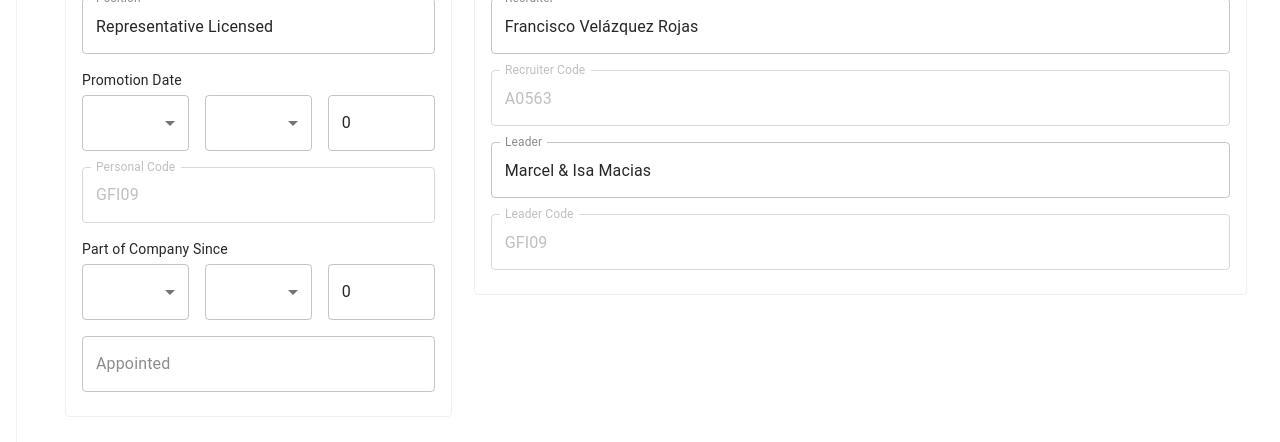
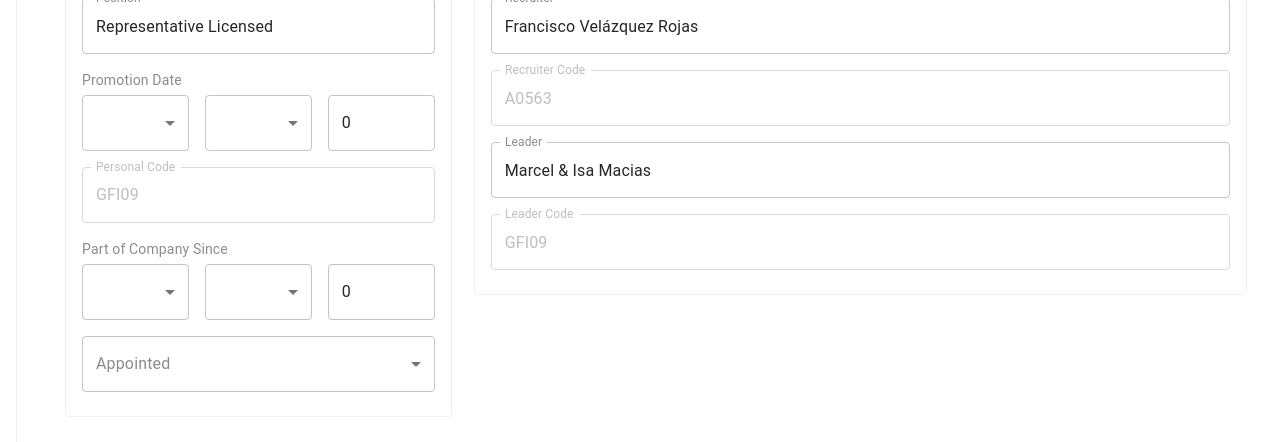
Before and after one commit to kurtco/sellium-frontend, a Next.js app: page /agentdetails/1 in a window 1280 px wide. Shown: the part 285-727 px from the top of the page. Built offline with nearby package versions, Linux system fonts and the light colour scheme.

Commit message:
new select to show the insurance companies

```diff
--- a/src/app/_components/DateSelectedField.tsx
+++ b/src/app/_components/DateSelectedField.tsx
@@ -35,7 +35,7 @@ const DateSelectField = ({
 
   return (
     <>
-      <Typography variant="body2" gutterBottom>
+      <Typography variant="body2" color="textSecondary" gutterBottom>
         {label}
       </Typography>
       <Grid2 container spacing={2} alignItems="center">
--- a/src/app/_components/Details/JobInformation/JobDependenciesCard.tsx
+++ b/src/app/_components/Details/JobInformation/JobDependenciesCard.tsx
@@ -9,6 +9,7 @@ import {
   Divider,
 } from "@mui/material";
 import Grid2 from "@mui/material/Grid2";
+import { JobDependenciesCardLabels } from "@/constants/labels.enums";
 
 interface JobDependenciesCardProps {
   jobDependencies: {
@@ -28,7 +29,7 @@ const JobDependenciesCard = ({
     <Card variant="outlined">
       <CardContent>
         <Typography variant="h6" gutterBottom>
-          Dependencies
+          {JobDependenciesCardLabels.title}
         </Typography>
         <Divider sx={{ marginBottom: 2 }} />
 
@@ -36,7 +37,7 @@ const JobDependenciesCard = ({
           <Grid2 size={12}>
             <TextField
               fullWidth
-              label="Recruiter"
+              label={JobDependenciesCardLabels.recruiterField}
               value={jobDependencies.recruiter}
               onChange={(e) =>
                 setJobDependencies({
@@ -51,7 +52,7 @@ const JobDependenciesCard = ({
           <Grid2 size={12}>
             <TextField
               fullWidth
-              label="Recruiter Code"
+              label={JobDependenciesCardLabels.recruiterCodeField}
               value={jobDependencies.recruiterCode}
               variant="outlined"
               disabled
@@ -61,7 +62,7 @@ const JobDependenciesCard = ({
           <Grid2 size={12}>
             <TextField
               fullWidth
-              label="Leader"
+              label={JobDependenciesCardLabels.leaderField}
               value={jobDependencies.leader}
               onChange={(e) =>
                 setJobDependencies({
@@ -76,7 +77,7 @@ const JobDependenciesCard = ({
           <Grid2 size={12}>
             <TextField
               fullWidth
-              label="Leader Code"
+              label={JobDependenciesCardLabels.leaderCodeField}
               value={jobDependencies.leaderCode}
               variant="outlined"
               disabled
--- a/src/app/_components/Details/JobInformation/JobDetailsCard.tsx
+++ b/src/app/_components/Details/JobInformation/JobDetailsCard.tsx
@@ -8,9 +8,15 @@ import {
   TextField,
   Typography,
   Divider,
+  FormControl,
+  InputLabel,
+  Select,
+  MenuItem,
 } from "@mui/material";
 import Grid2 from "@mui/material/Grid2";
 import DateSelectField from "../../DateSelectedField";
+import { JobDetailsCardLabels } from "@/constants/labels.enums";
+import { insuranceCompanies } from "@/constants/constant";
 
 interface JobDetailsCardProps {
   jobDetails: {
@@ -47,7 +53,7 @@ const JobDetailsCard = ({ jobDetails, setJobDetails }: JobDetailsCardProps) => {
       <Card variant="outlined">
         <CardContent>
           <Typography variant="h6" gutterBottom>
-            Job Details
+            {JobDetailsCardLabels.title}
           </Typography>
           <Divider sx={{ marginBottom: 2 }} />
 
@@ -55,7 +61,7 @@ const JobDetailsCard = ({ jobDetails, setJobDetails }: JobDetailsCardProps) => {
             <Grid2 size={12}>
               <TextField
                 fullWidth
-                label="Position"
+                label={JobDetailsCardLabels.positionField}
                 value={jobDetails.position}
                 onChange={(e) =>
                   setJobDetails({ ...jobDetails, position: e.target.value })
@@ -66,7 +72,7 @@ const JobDetailsCard = ({ jobDetails, setJobDetails }: JobDetailsCardProps) => {
 
             <Grid2 size={12}>
               <DateSelectField
-                label="Promotion Date"
+                label={JobDetailsCardLabels.promotionDateField}
                 selectedMonth={jobDetails.promotionDate.month}
                 selectedDay={jobDetails.promotionDate.day}
                 selectedYear={jobDetails.promotionDate.year}
@@ -89,7 +95,7 @@ const JobDetailsCard = ({ jobDetails, setJobDetails }: JobDetailsCardProps) => {
             <Grid2 size={12}>
               <TextField
                 fullWidth
-                label="Personal Code"
+                label={JobDetailsCardLabels.personalCodeField}
                 value={jobDetails.personalCode}
                 variant="outlined"
                 disabled
@@ -98,7 +104,7 @@ const JobDetailsCard = ({ jobDetails, setJobDetails }: JobDetailsCardProps) => {
 
             <Grid2 size={12}>
               <DateSelectField
-                label="Part of Company Since"
+                label={JobDetailsCardLabels.sinceInCompany}
                 selectedMonth={jobDetails.companyDate.month}
                 selectedDay={jobDetails.companyDate.day}
                 selectedYear={jobDetails.companyDate.year}
@@ -119,15 +125,22 @@ const JobDetailsCard = ({ jobDetails, setJobDetails }: JobDetailsCardProps) => {
             </Grid2>
 
             <Grid2 size={12}>
-              <TextField
-                fullWidth
-                label="Appointed"
-                value={jobDetails.appointed}
-                onChange={(e) =>
-                  setJobDetails({ ...jobDetails, appointed: e.target.value })
-                }
-                variant="outlined"
-              />
+              <FormControl fullWidth>
+                <InputLabel>{JobDetailsCardLabels.appointedField}</InputLabel>
+                <Select
+                  value={jobDetails.appointed}
+                  onChange={(e) =>
+                    setJobDetails({ ...jobDetails, appointed: e.target.value })
+                  }
+                  label={JobDetailsCardLabels.appointedField}
+                >
+                  {insuranceCompanies.map((company) => (
+                    <MenuItem key={company} value={company}>
+                      {company}
+                    </MenuItem>
+                  ))}
+                </Select>
+              </FormControl>
             </Grid2>
           </Grid2>
         </CardContent>
--- a/src/constants/constant.ts
+++ b/src/constants/constant.ts
@@ -173,4 +173,21 @@ export const monthsList = [
   "December",
 ];
 
+export const insuranceCompanies = [
+  "American Equity Investment Life Ins Co",
+  "ANICO",
+  "Augustar Financial (IMO)",
+  "Ameritas",
+  "Corebridge Partners Group (Life)",
+  "Corebridge / AIG (Annuity)",
+  "ETHOS",
+  "Forester",
+  "Global Atlantic (Annuity)",
+  "Lincoln Financial and Lincoln National Life",
+  "Mutual of Omaha",
+  "North American Co for Life and Health Ins",
+  "United States Life Ins (Corebridge New York)",
+];
+
+
 export const snackBarCloseTime: number = 3000;
--- a/src/constants/labels.enums.ts
+++ b/src/constants/labels.enums.ts
@@ -101,6 +101,23 @@ export enum LicensedAndTrainingCardLabels {
   trainingPerformed = "Training Performed",
 }
 
+export enum JobDetailsCardLabels {
+  title = "Job Details",
+  positionField = "Position",
+  promotionDateField = "Promotion Date",
+  personalCodeField = "Personal Code",
+  sinceInCompany = "Part of Company Since",
+  appointedField = "Appointed",
+}
+
+export enum JobDependenciesCardLabels {
+  title = "Dependencies",
+  recruiterField = "Recruiter",
+  recruiterCodeField = "Recruiter Code",
+  leaderField = "Leader",
+  leaderCodeField = "Leader Code",
+}
+
 export enum ProgressCardLabels {
   title = "Progress",
 }
```
